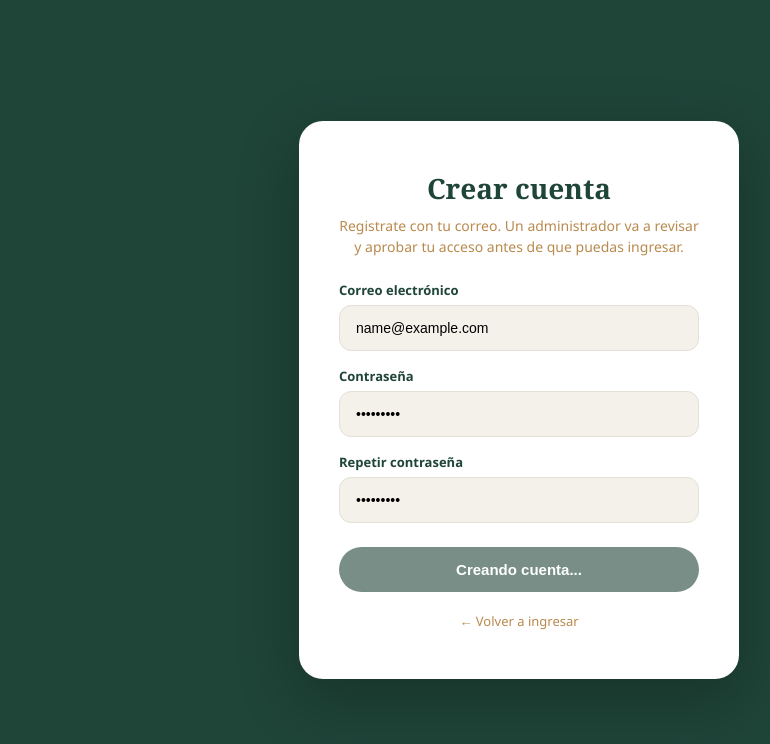
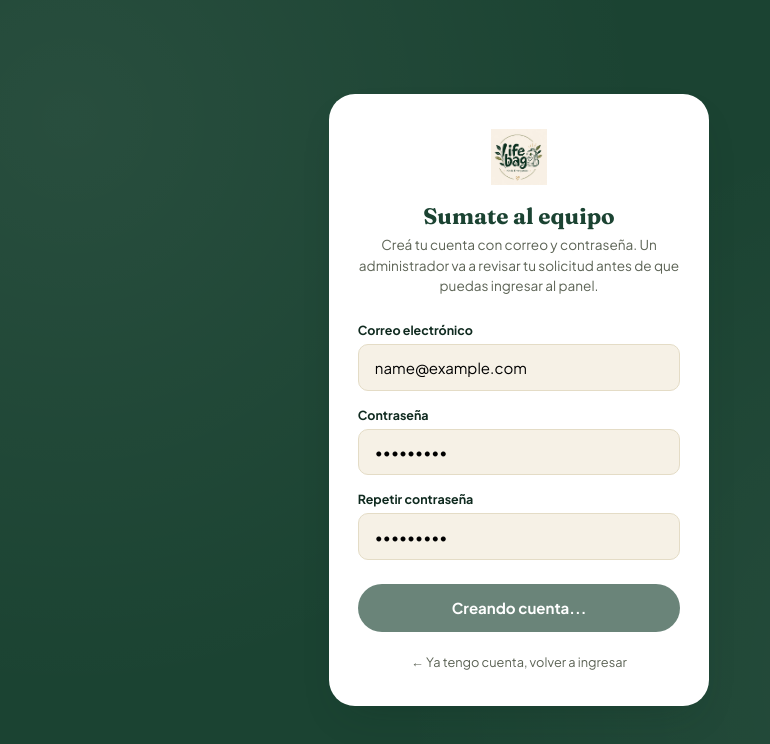
Before and after one commit to saanty086-netizen/lifebag-prueba, a plain HTML site: page registro.html in a window 1280 px wide. Both pictures are taken after typing "name@example.com", "Sample123", "Sample123" into the empty fields and a click on the button "Crear cuenta". Shown: the whole page, without its empty margins (121-891 px from the left). Drawn offline with Linux system fonts and the light colour scheme; no server answers.

Commit message:
Add files via upload

```diff
--- a/registro.html
+++ b/registro.html
@@ -3,190 +3,162 @@
 <head>
 <meta charset="UTF-8">
 <meta name="viewport" content="width=device-width, initial-scale=1.0">
-<title>Crear cuenta | Panel interno LifeBag</title>
+<title>Crear cuenta | Panel Life Bag</title>
+<link rel="icon" href="assets/logo.png">
+<link rel="preconnect" href="https://fonts.googleapis.com">
+<link rel="preconnect" href="https://fonts.gstatic.com" crossorigin>
+<link href="https://fonts.googleapis.com/css2?family=Fraunces:wght@600;700&family=Plus+Jakarta+Sans:wght@400;500;600;700;800&display=swap" rel="stylesheet">
 <style>
-  * { box-sizing: border-box; }
-  body {
-    margin: 0;
-    min-height: 100vh;
-    display: flex;
-    align-items: center;
-    justify-content: center;
-    background: #1f4438;
-    font-family: 'Segoe UI', system-ui, sans-serif;
-    padding: 24px;
+:root{
+--cream:#f6f1e6; --forest:#1b4332; --forest-deep:#0f2a1f;
+--rescue:#c1442c; --rescue-deep:#a8371f; --border:#e4dcc6;
+--text:#23291f; --text-muted:#5c6355; --surface:#ffffff;
+--radius-lg:26px; --radius-sm:10px; --shadow:0 18px 40px -18px rgba(15,42,31,0.28);
 }
-  .card {
-    background: #ffffff;
-    border-radius: 24px;
-    max-width: 440px;
-    width: 100%;
-    padding: 48px 40px;
-    text-align: center;
-    box-shadow: 0 20px 60px rgba(0,0,0,0.25);
+*{box-sizing:border-box; margin:0; padding:0; font-family:'Plus Jakarta Sans', sans-serif;}
+body{
+min-height:100vh; background:var(--forest);
+background-image:radial-gradient(circle at 15% 15%, rgba(255,255,255,0.06), transparent 45%),
+radial-gradient(circle at 85% 85%, rgba(255,255,255,0.05), transparent 45%);
+display:flex; align-items:center; justify-content:center; padding:1.5rem; color:var(--text);
 }
-  .logo {
-    width: 64px;
-    height: 64px;
-    border-radius: 50%;
-    margin-bottom: 20px;
+.card{
+background:var(--surface); width:100%; max-width:380px;
+border-radius:var(--radius-lg); padding:2.2rem 1.8rem; box-shadow:var(--shadow);
+text-align:center;
 }
-  h1 {
-    font-family: Georgia, 'Times New Roman', serif;
-    color: #1f4438;
-    font-size: 28px;
-    margin: 0 0 8px;
+.card img{height:56px; width:56px; margin:0 auto 0.8rem;}
+h1{font-family:'Fraunces', serif; font-size:1.4rem; color:var(--forest); font-weight:700;}
+p.sub{color:var(--text-muted); font-size:0.85rem; margin-top:0.35rem; margin-bottom:1.6rem; line-height:1.5;}
+.form-group{margin-bottom:1rem; text-align:left;}
+label{display:block; font-size:0.78rem; font-weight:700; margin-bottom:6px; color:var(--forest-deep);}
+input{
+width:100%; padding:0.8rem 1rem; border-radius:var(--radius-sm);
+border:1.5px solid var(--border); font-size:0.94rem; outline:none;
+background:var(--cream); transition:all 0.2s ease;
 }
-  p.subtitle {
-    color: #b98a4e;
-    font-size: 14px;
-    margin: 0 0 24px;
-    line-height: 1.5;
+input:focus{border-color:var(--forest); background:#fff; box-shadow:0 0 0 3px rgba(27,67,50,0.12);}
+button{
+width:100%; background:var(--forest); color:#fff; border:none;
+padding:0.9rem; border-radius:50px; font-size:0.94rem; font-weight:700;
+cursor:pointer; margin-top:0.5rem; transition:background 0.2s;
 }
-  .msg {
-    border-radius: 12px;
-    padding: 12px 16px;
-    font-size: 13px;
-    margin-bottom: 20px;
-    display: none;
-    text-align: left;
+button:hover{background:var(--forest-deep);}
+button:disabled{opacity:0.65; cursor:not-allowed;}
+.error{
+display:none; background:#fbe6e2; color:var(--rescue-deep); font-size:0.8rem;
+padding:0.65rem 0.85rem; border-radius:var(--radius-sm); margin-bottom:1rem; font-weight:600; text-align:left;
 }
-  .msg.error { background: #fbe2df; color: #a5433a; display: block; }
-  .msg.success { background: #dcefe3; color: #1f6b45; display: block; }
-  label {
-    display: block;
-    text-align: left;
-    font-size: 13px;
-    font-weight: 600;
-    color: #1f4438;
-    margin: 16px 0 6px;
+.success{
+display:none; background:#e5efe8; color:var(--forest-deep); font-size:0.8rem;
+padding:0.65rem 0.85rem; border-radius:var(--radius-sm); margin-bottom:1rem; font-weight:600; text-align:left;
 }
-  input {
-    width: 100%;
-    padding: 14px 16px;
-    border-radius: 12px;
-    border: 1px solid #e4e0d8;
-    background: #f4f1ea;
-    font-size: 14px;
-    outline: none;
-  }
-  input:focus { border-color: #b98a4e; }
-  button {
-    width: 100%;
-    margin-top: 24px;
-    padding: 14px;
-    border: none;
-    border-radius: 999px;
-    background: #1f4438;
-    color: #fff;
-    font-size: 15px;
-    font-weight: 600;
-    cursor: pointer;
-  }
-  button:disabled { opacity: 0.6; cursor: not-allowed; }
-  .back {
-    display: inline-block;
-    margin-top: 20px;
-    color: #b98a4e;
-    font-size: 13px;
-    text-decoration: none;
-  }
+.back{display:inline-block; margin-top:1.4rem; font-size:0.8rem; color:var(--text-muted); text-decoration:none;}
+.back:hover{color:var(--forest);}
 </style>
 </head>
 <body>
+<div class="card">
+<img src="assets/logo.png" alt="Life Bag">
+<h1>Sumate al equipo</h1>
+<p class="sub">Creá tu cuenta con correo y contraseña. Un administrador va a revisar tu solicitud antes de que puedas ingresar al panel.</p>
 
-  <div class="card">
-    <h1>Crear cuenta</h1>
-    <p class="subtitle">Registrate con tu correo. Un administrador va a revisar y aprobar tu acceso antes de que puedas ingresar.</p>
+<div class="error" id="errorMsg"></div>
+<div class="success" id="successMsg"></div>
 
-    <div id="msg" class="msg"></div>
-
-    <form id="form-registro">
+<form id="registroForm">
+<div class="form-group">
 <label for="email">Correo electrónico</label>
-      <input type="email" id="email" required placeholder="tu@correo.com">
-
-      <label for="pass">Contraseña</label>
-      <input type="password" id="pass" required minlength="6" placeholder="Mínimo 6 caracteres">
-
-      <label for="pass2">Repetir contraseña</label>
-      <input type="password" id="pass2" required minlength="6" placeholder="Repetí la contraseña">
-
-      <button type="submit" id="btn-registro">Crear cuenta</button>
+<input type="email" id="email" placeholder="tu@correo.com" required autocomplete="username">
+</div>
+<div class="form-group">
+<label for="password">Contraseña</label>
+<input type="password" id="password" placeholder="Mínimo 6 caracteres" required minlength="6" autocomplete="new-password">
+</div>
+<div class="form-group">
+<label for="password2">Repetir contraseña</label>
+<input type="password" id="password2" placeholder="Repetí la contraseña" required minlength="6" autocomplete="new-password">
+</div>
+<button type="submit" id="registroBtn">Crear cuenta</button>
 </form>
 
-    <a class="back" href="login.html">← Volver a ingresar</a>
+<a href="login.html" class="back">← Ya tengo cuenta, volver a ingresar</a>
 </div>
 
-  <!-- Firebase SDK (compat, sin build tools) -->
-  <script src="https://www.gstatic.com/firebasejs/10.13.0/firebase-app-compat.js"></script>
-  <script src="https://www.gstatic.com/firebasejs/10.13.0/firebase-auth-compat.js"></script>
-  <script src="https://www.gstatic.com/firebasejs/10.13.0/firebase-firestore-compat.js"></script>
+<script type="module">
+import { auth, db } from "./firebase-config.js";
+import {
+  createUserWithEmailAndPassword,
+  signOut
+} from "https://www.gstatic.com/firebasejs/10.12.0/firebase-auth.js";
+import {
+  doc,
+  setDoc,
+  serverTimestamp
+} from "https://www.gstatic.com/firebasejs/10.12.0/firebase-firestore.js";
 
-  <script>
-    // Usá la misma config que ya tenés en login.html
-    const firebaseConfig = {
-      apiKey: "AIzaSyBBbXh_Og_ryiBl8Q5VjsU5yH-sk6iSKmI",
-      authDomain: "lifebag-d637e.firebaseapp.com",
-      projectId: "lifebag-d637e",
-      storageBucket: "lifebag-d637e.firebasestorage.app",
-      messagingSenderId: "629327458250",
-      appId: "1:629327458250:web:fdf226fba3895e3fd36933"
+const errorMsg = document.getElementById('errorMsg');
+const successMsg = document.getElementById('successMsg');
+
+function mostrarError(texto) {
+  successMsg.style.display = "none";
+  errorMsg.textContent = texto;
+  errorMsg.style.display = "block";
+}
+
+function mostrarExito(texto) {
+  errorMsg.style.display = "none";
+  successMsg.textContent = texto;
+  successMsg.style.display = "block";
+}
+
+const messages = {
+  'auth/email-already-in-use': 'Ese correo ya tiene una cuenta. Probá ingresar en vez de registrarte.',
+  'auth/invalid-email': 'El correo ingresado no es válido.',
+  'auth/weak-password': 'La contraseña es muy débil, usá al menos 6 caracteres.'
 };
-    firebase.initializeApp(firebaseConfig);
-    const auth = firebase.auth();
-    const db = firebase.firestore();
 
-    const form = document.getElementById('form-registro');
-    const msg = document.getElementById('msg');
-    const btn = document.getElementById('btn-registro');
-
-    function mostrarMensaje(texto, tipo) {
-      msg.textContent = texto;
-      msg.className = 'msg ' + tipo;
-    }
+const form = document.getElementById('registroForm');
+const btn = document.getElementById('registroBtn');
 
 form.addEventListener('submit', async (e) => {
   e.preventDefault();
+
   const email = document.getElementById('email').value.trim();
-      const pass = document.getElementById('pass').value;
-      const pass2 = document.getElementById('pass2').value;
+  const password = document.getElementById('password').value;
+  const password2 = document.getElementById('password2').value;
 
-      if (pass !== pass2) {
-        mostrarMensaje('Las contraseñas no coinciden.', 'error');
+  if (password !== password2) {
+    mostrarError('Las contraseñas no coinciden.');
     return;
   }
 
   btn.disabled = true;
-      btn.textContent = 'Creando cuenta...';
+  btn.textContent = "Creando cuenta...";
 
   try {
-        const cred = await auth.createUserWithEmailAndPassword(email, pass);
+    const cred = await createUserWithEmailAndPassword(auth, email, password);
 
-        // Guardamos el estado "pendiente" en Firestore
-        await db.collection('usuarios').doc(cred.user.uid).set({
+    await setDoc(doc(db, "usuarios", cred.user.uid), {
       email: email,
-          estado: 'pendiente',           // pendiente | aprobado | rechazado
-          rol: 'usuario',
-          creadoEn: firebase.firestore.FieldValue.serverTimestamp()
+      estado: "pendiente",
+      rol: "usuario",
+      creadoEn: serverTimestamp()
     });
 
-        // Cerramos la sesión: no puede usar el panel hasta ser aprobado
-        await auth.signOut();
+    // Cerramos la sesión: no puede entrar al panel hasta ser aprobado
+    await signOut(auth);
 
-        mostrarMensaje('¡Listo! Tu cuenta fue creada. Un administrador la va a revisar antes de que puedas ingresar.', 'success');
+    mostrarExito('¡Listo! Tu cuenta fue creada. Un administrador va a revisar tu solicitud antes de darte acceso.');
     form.reset();
   } catch (err) {
-        let texto = 'No se pudo crear la cuenta. Probá de nuevo.';
-        if (err.code === 'auth/email-already-in-use') texto = 'Ese correo ya tiene una cuenta.';
-        if (err.code === 'auth/invalid-email') texto = 'El correo no es válido.';
-        if (err.code === 'auth/weak-password') texto = 'La contraseña es muy débil.';
-        mostrarMensaje(texto, 'error');
+    console.error(err);
+    mostrarError(messages[err.code] || "No se pudo crear la cuenta. Probá de nuevo.");
   } finally {
     btn.disabled = false;
-        btn.textContent = 'Crear cuenta';
+    btn.textContent = "Crear cuenta";
   }
 });
 </script>
-
 </body>
 </html>
```
Also changed, not shown: admin-solicitudes.html (+71 -84 lines), login.html (+83 -26 lines). Lines whose indentation alone changed are shown as unchanged.
